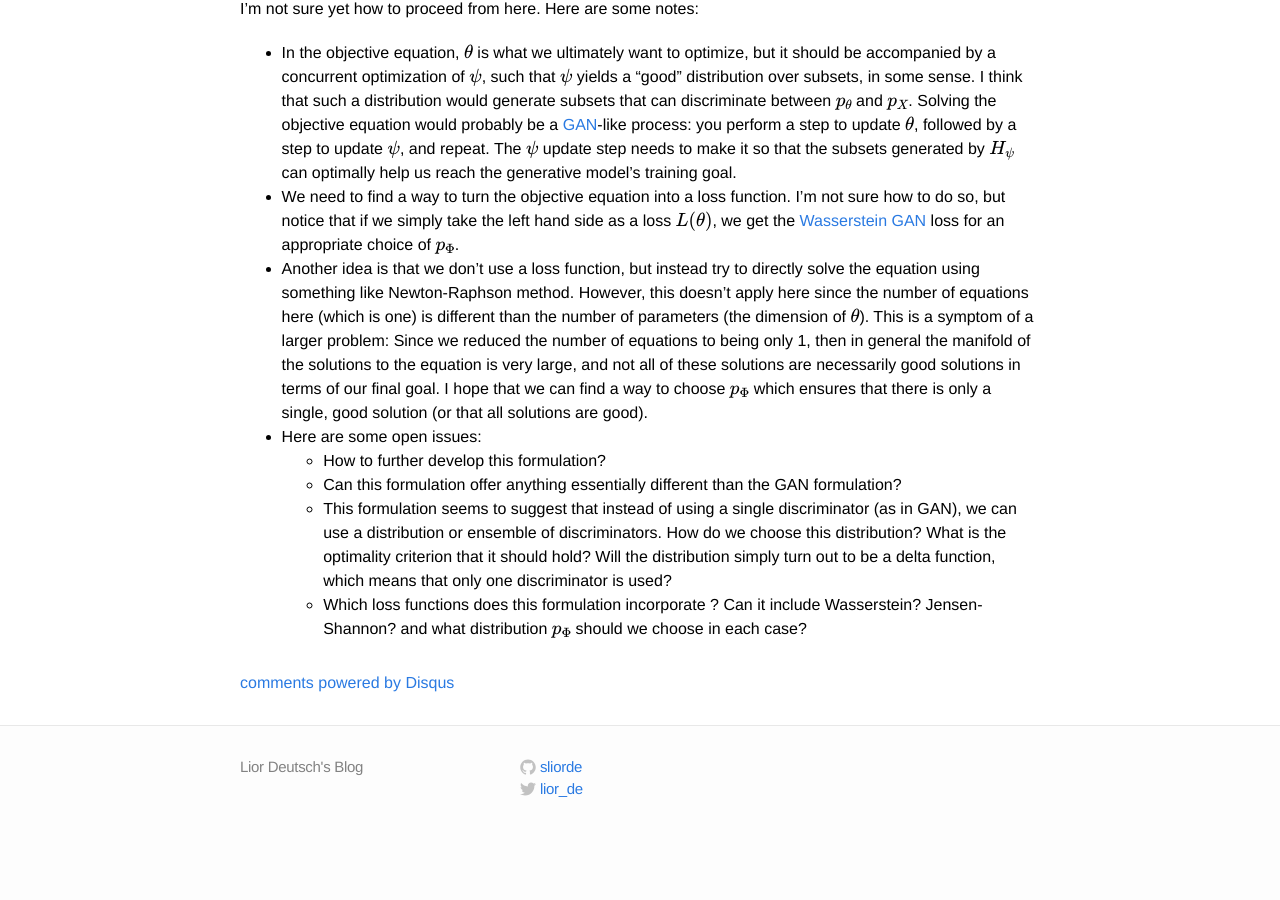
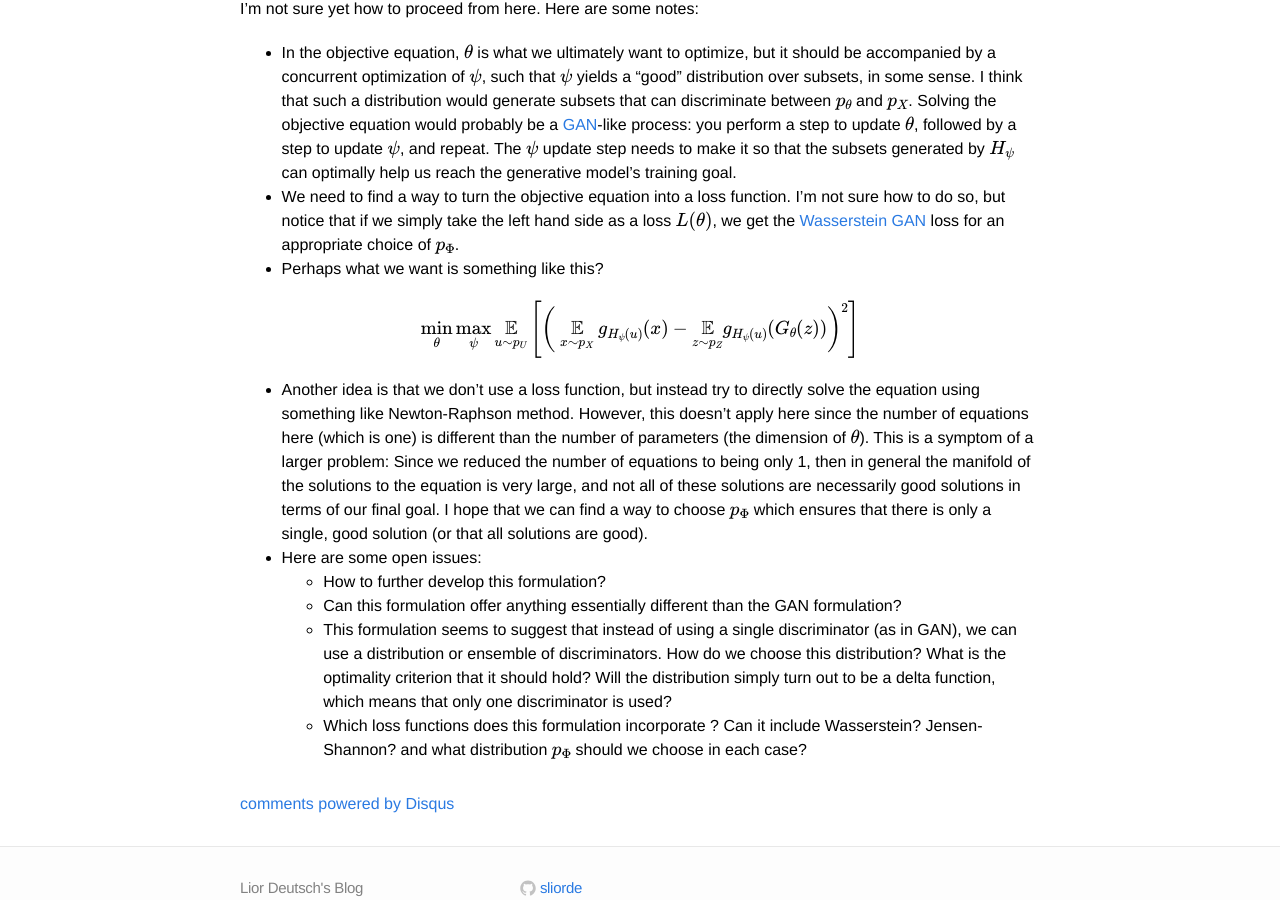
Before and after one commit to liordeutsch/liordeutsch.github.io, a Jekyll site: the page built from _posts/2019-10-25-a-new-formalism-for-generative-models.md, in a window 1280 px wide and 900 px high, scrolled down 2235 px. Built offline with Jekyll 4.4.1, drawn with Linux system fonts in a browser that asks for light colours; formulas are drawn with MathJax 3; comment, search, counter and statistics services are not loaded; before the commit the page ends 3081 px from its top, so only the background shows below that.

Commit message:
updated post "A New Generative Model?"

```diff
--- a/_posts/2019-10-25-a-new-formalism-for-generative-models.md
+++ b/_posts/2019-10-25-a-new-formalism-for-generative-models.md
@@ -81,6 +81,11 @@ I'm not sure yet how to proceed from here. Here are some notes:
   Solving the objective equation would probably be a [GAN](http://papers.nips.cc/paper/5423-generative-adversarial-nets)-like process: you perform a step to update $$\theta$$, followed by a step to update $$\psi$$, and repeat. The $$\psi$$ update step needs to make it so that the subsets generated by $$H_\psi$$ can optimally help us reach the generative model's training goal.
 
 * We need to find a way to turn the objective equation into a loss function. I'm not sure how to do so, but notice that if we simply take the left hand side as a loss $$L(\theta)$$, we get the [Wasserstein GAN](https://arxiv.org/abs/1701.07875) loss for an appropriate choice of $$p_{\Phi}$$.
+
+* Perhaps what we want is something like this?
+
+ $$\underset{\theta}{\min}\underset{\psi}{\max}{\underset{u \sim p_{U}}{\mathbb{E}} \left[ \left( \ \underset{x \sim p_X}{\mathbb{E}}  \ g_{H_{\psi}(u)}(x)-\underset{z \sim p_Z}{\mathbb{E}}g_{H_{\psi}(u)}(G_{\theta}(z)) \right)^2\right]}$$
+
 * Another idea is that we don't use a loss function, but instead try to directly solve the equation using something like Newton-Raphson method. However, this doesn't apply here since the number of equations here (which is one) is different than the number of parameters (the dimension of $$\theta$$). This is a symptom of a larger problem: Since we reduced the number of equations to being only 1, then in general the manifold of the solutions to the equation is very large, and not all of these solutions are necessarily good solutions in terms of our final goal. I hope that we can find a way to choose  $$p_{\Phi}$$ which ensures that there is only a single, good solution (or that all solutions are good).
 * Here are some open issues:
   * How to further develop this formulation?
```
